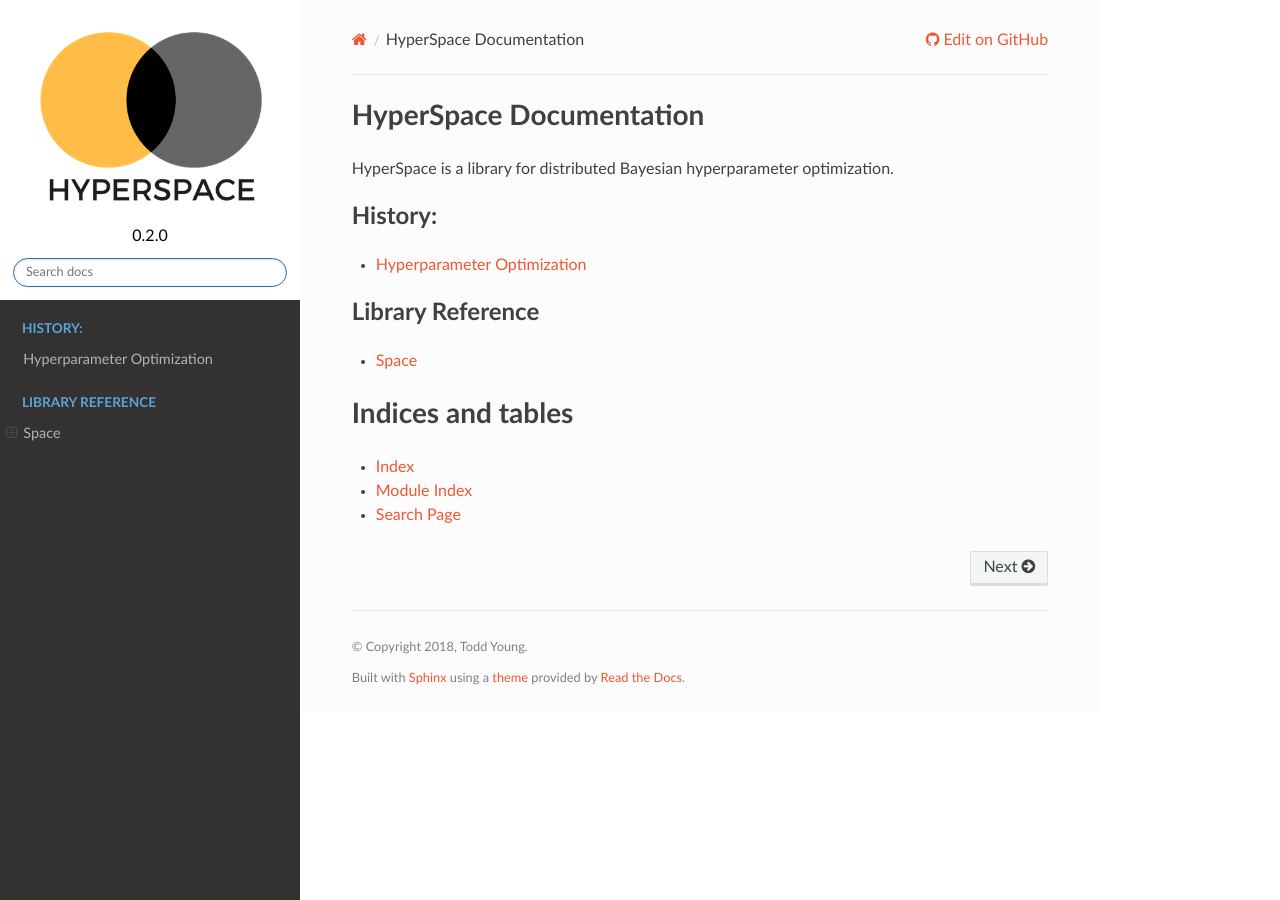
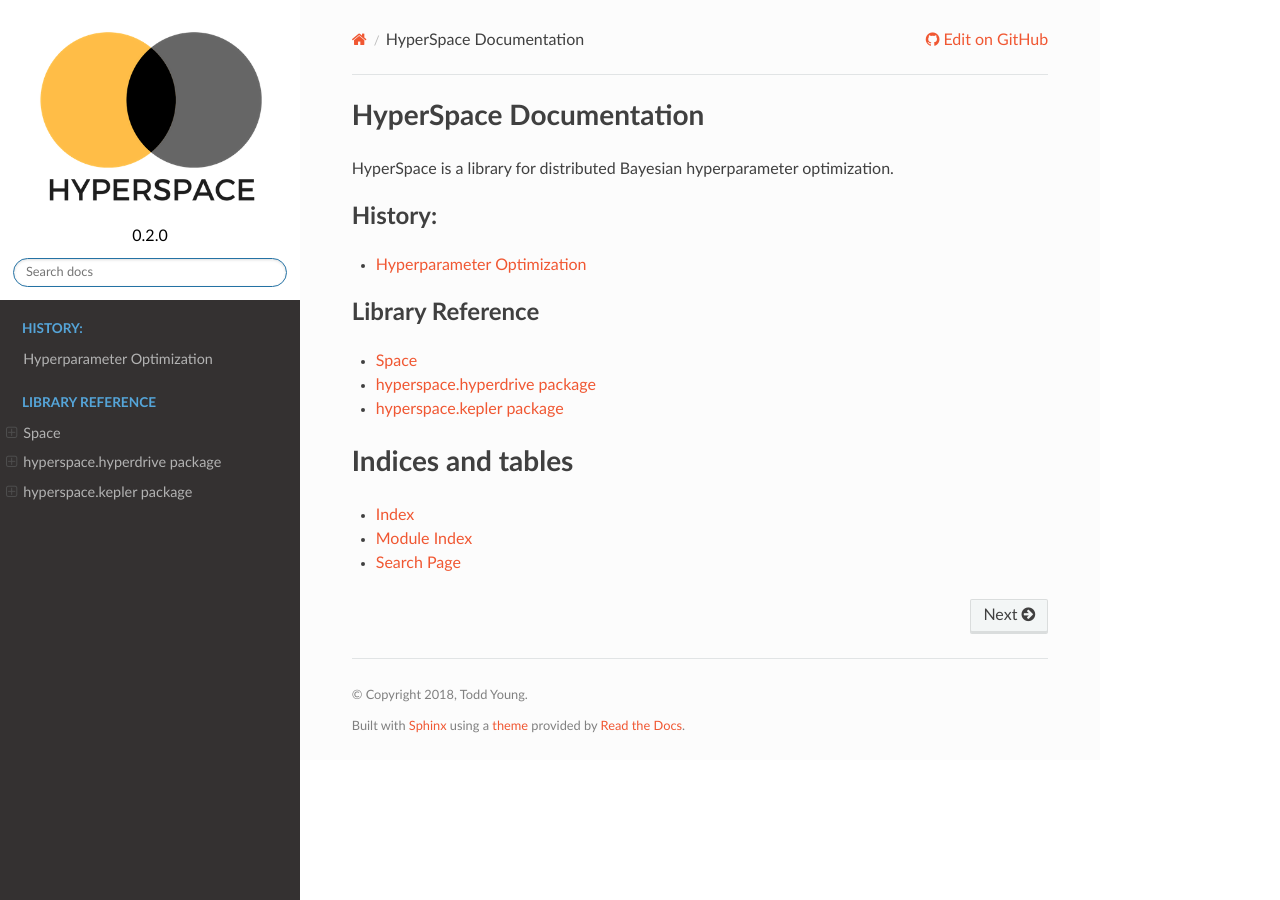
Before and after one commit to yngtdd/hyperspace, a Sphinx documentation site: the page built from docs/source/index.rst, in a window 1280 px wide. Built offline with Sphinx 7.4.7 and the Read the Docs theme 2.0.0, drawn with Linux system fonts in a browser that asks for light colours.

Commit message:
updating index

```diff
--- a/docs/source/index.rst
+++ b/docs/source/index.rst
@@ -21,6 +21,8 @@ HyperSpace is a library for distributed Bayesian hyperparameter optimization.
   :caption: Library Reference
 
   space
+  hyperspace.hyperdrive
+  hyperspace.kepler
 
 
 Indices and tables
```
